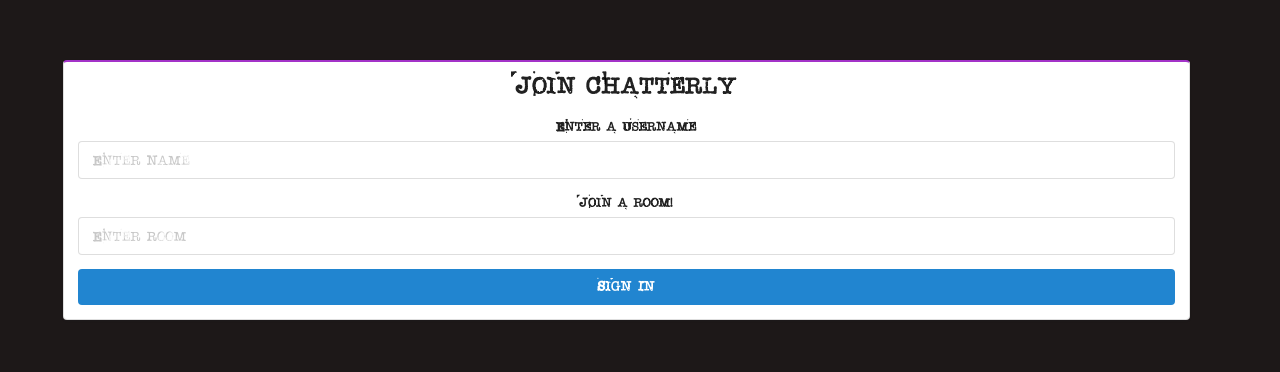
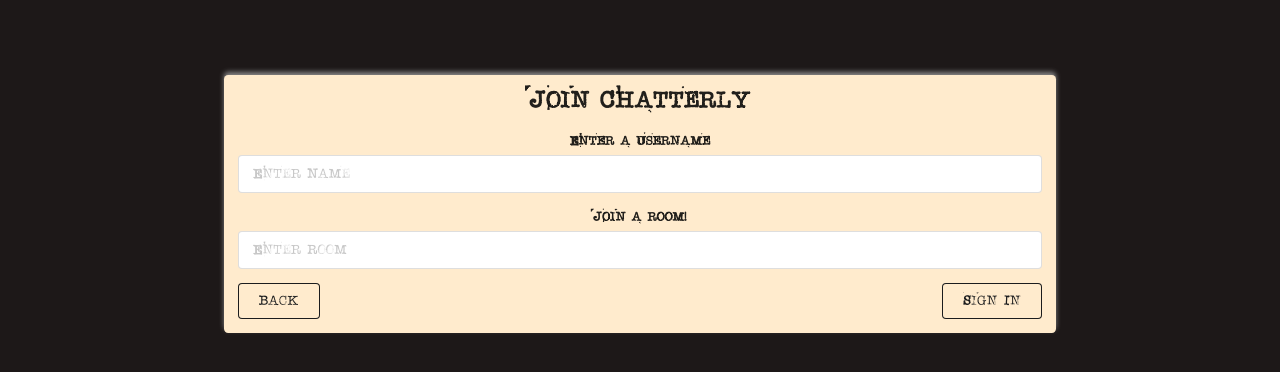
Before and after one commit to Super-Rogatory/chatterly, a React (Create React App) app in the folder client/: page /home in a window 1280 px wide. Shown: the part 196-568 px from the top of the page. Built offline with nearby package versions, Linux system fonts and the light colour scheme.

Commit message:
feature: reformed the home component, used my own styling based off of previous semantic segment

```diff
--- a/client/src/components/GuestWarningMessage.js
+++ b/client/src/components/GuestWarningMessage.js
@@ -21,12 +21,12 @@ class GuestWarningPopup extends React.Component {
 						{this.props.children}
 						<div className="confirmations-buttons">
 							<button
-								className="ui basic button"
+								className="ui basic black button"
 								onClick={() => this.props.updateComponent('toggleGuestWarningPopup', false)}
 							>
 								I am not ready to rock and roll.
 							</button>
-							<button className="ui basic button" onClick={() => this.setState({ redirectToChatAsGuest: true })}>
+							<button className="ui basic black button" onClick={() => this.setState({ redirectToChatAsGuest: true })}>
 								I understand that my name will disappear in one hour!
 							</button>
 						</div>
--- a/client/src/components/Home.js
+++ b/client/src/components/Home.js
@@ -1,6 +1,6 @@
 import React from 'react';
-import { Redirect } from 'react-router-dom';
-import { setRoom, setName, createUser } from '../store/effects/thunks';
+import { Link, Redirect } from 'react-router-dom';
+import { setRoom, setName, createUser, updateChatterlyStatus } from '../store/effects/thunks';
 import { connect } from 'react-redux';
 import { doesUserExist } from '../store/effects/utils';
 
@@ -99,34 +99,23 @@ class Home extends React.Component {
 			return <Redirect to="/chat" />;
 		} else {
 			return (
-				<div id="vertical-container" className="ui grid middle aligned">
-					<div className="row">
-						<div className="column" align="middle">
-							<div className="ui container">
-								<div className="ui purple segment">
+				<div id="vertical-container" className="middle">
+					<div className="home-background-container middle">
 						<div className="ui centered large header">Join Chatterly</div>
 						<form className="ui attached form" onSubmit={this.handleSubmit}>
 							<div className={`field ${nameError ? 'error' : ''}`}>
 								<label>Enter a username</label>
-											<input
-												placeholder="Enter Name"
-												name="name"
-												type="text"
-												value={name}
-												onChange={this.handleChange}
-											/>
+								<input placeholder="Enter Name" name="name" type="text" value={name} onChange={this.handleChange} />
 							</div>
 							<div className={`field ${roomError ? 'error' : ''}`}>
 								<label>Join a room!</label>
-											<input
-												placeholder="Enter Room"
-												name="room"
-												type="text"
-												value={room}
-												onChange={this.handleChange}
-											/>
+								<input placeholder="Enter Room" name="room" type="text" value={room} onChange={this.handleChange} />
 							</div>
-										<button type="submit" className="ui blue fluid button">
+							<Link to="/" onClick={() => this.props.updateComponent('toggleGuestWarningPopup', false)}>
+								<button className="ui basic left floated black button">Back</button>
+							</Link>
+
+							<button type="submit" className="ui basic right floated black button">
 								Sign In
 							</button>
 						</form>
@@ -137,9 +126,6 @@ class Home extends React.Component {
 						)}
 					</div>
 				</div>
-						</div>
-					</div>
-				</div>
 			);
 		}
 	}
@@ -148,6 +134,7 @@ const mapDispatch = (dispatch) => ({
 	setRoom: (room) => dispatch(setRoom(room)),
 	setName: (name) => dispatch(setName(name)),
 	createUser: (name, room) => dispatch(createUser(name, room)),
+	updateComponent: (type, status) => dispatch(updateChatterlyStatus(type, status)),
 });
 
 const mapState = (state) => ({
--- a/client/src/styles/home-styles.css
+++ b/client/src/styles/home-styles.css
@@ -9,3 +9,21 @@ body {
 	height: 100vh;
 	width: 100%;
 }
+.home-background-container {
+	display: flex;
+	flex-direction: column;
+	background-color: blanchedalmond;
+	width: 65%;
+	margin: 1em 0;
+	padding: 1em;
+	border-radius: 0.3rem;
+	box-shadow: 0px -3px 5px #888888;
+}
+
+.home-background-container label {
+	text-align: center;
+}
+
+.home-background-container input {
+	background-color: blanchedalmond;
+}
```
Lines whose indentation alone changed are shown as unchanged.
